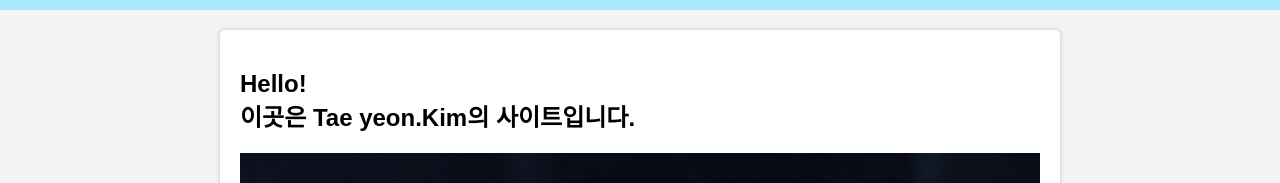
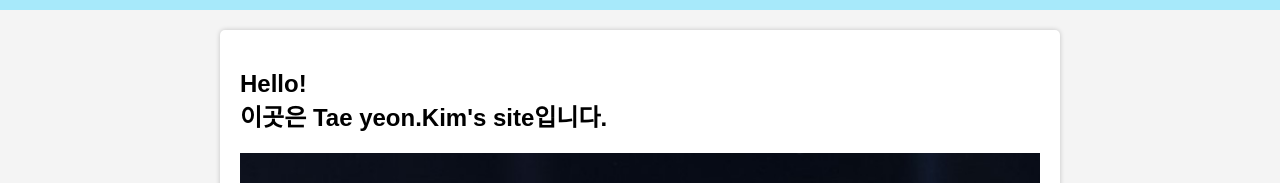
Before and after one commit to Britzs/Test, a plain HTML site: page index.html in a window 1280 px wide. Shown: the part 139-322 px from the top of the page. Drawn offline with Linux system fonts and the light colour scheme.

Commit message:
commit
commit to mail

```diff
--- a/index.html
+++ b/index.html
@@ -84,7 +84,7 @@
         <h1>나의 테스트용 웹사이트</h1>
     </header>
     <div class="container">
-        <h2>Hello!<br>이곳은 Tae yeon.Kim의 사이트입니다.</h2>
+        <h2>Hello!<br>이곳은 Tae yeon.Kim's site입니다.</h2>
 
         <!-- 이미지를 왼쪽 하단에 배치합니다. -->
         <div class="image-container">
```
